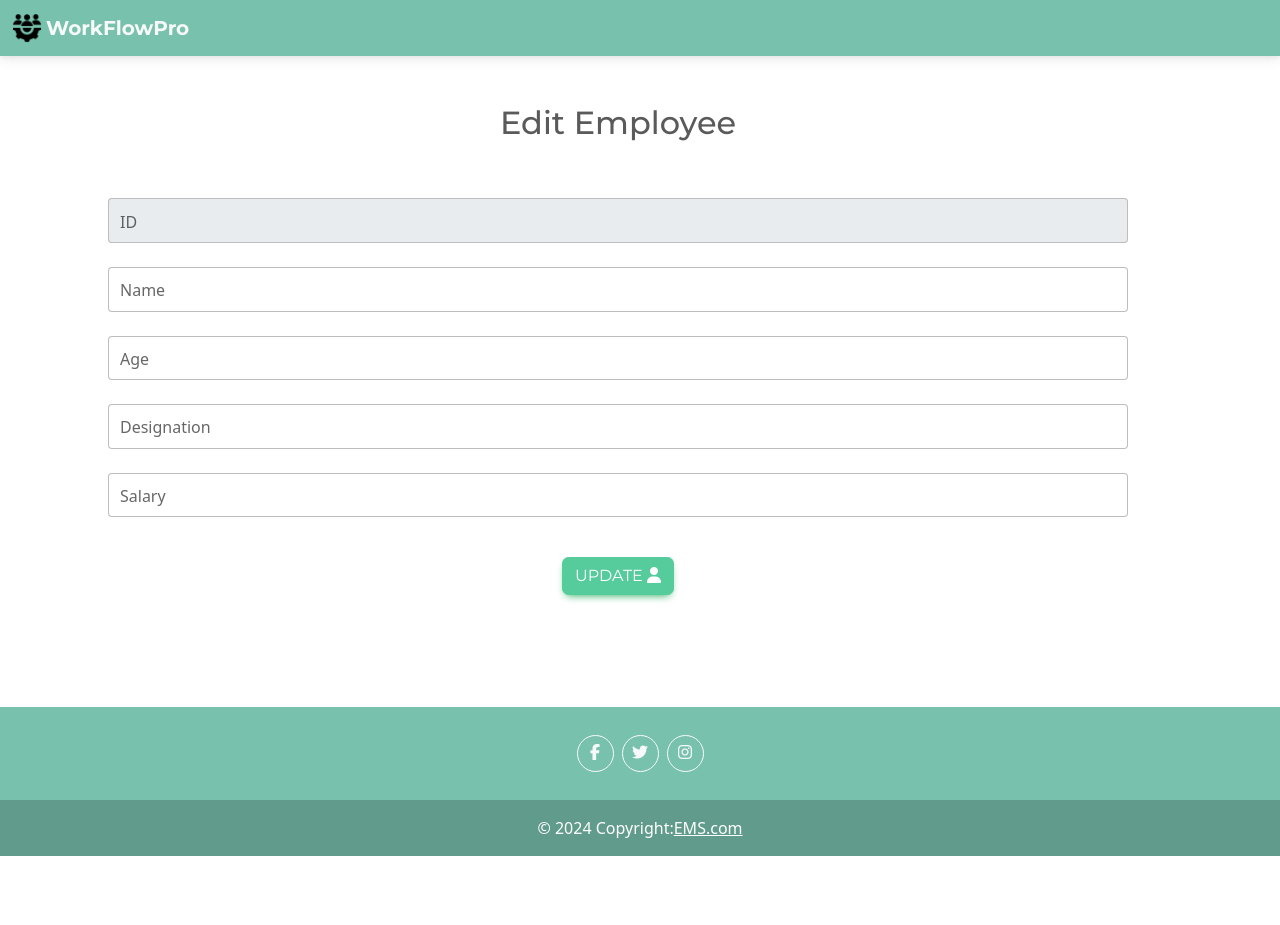
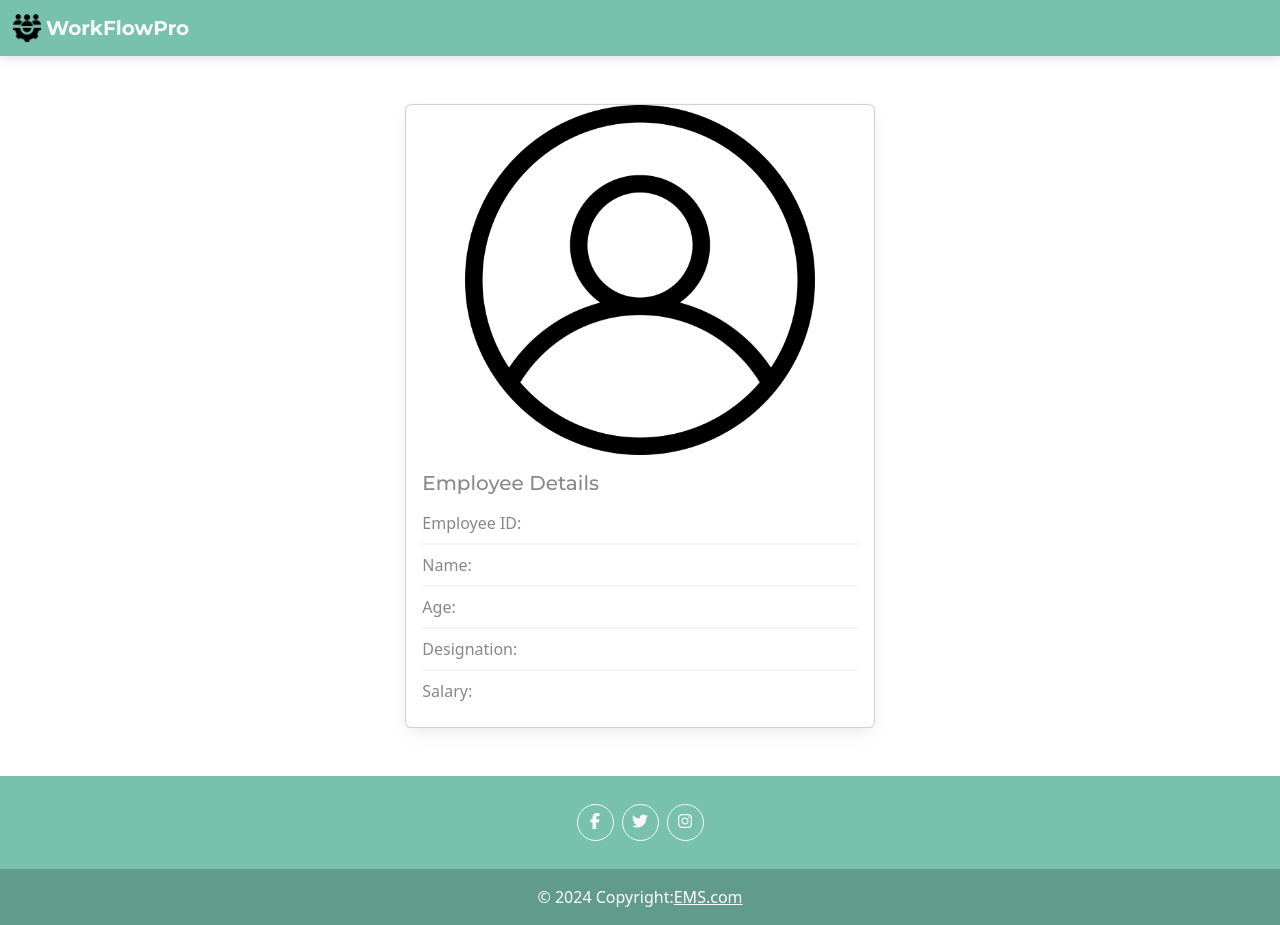
Before and after one commit to AbyG1/Employee-Management-frontend, a React (Create React App) app: page /view/1 in a window 1280 px wide. Before the commit the page ends 856 px from the top, so only its background shows below. Built offline with nearby package versions, Linux system fonts and the light colour scheme; no server answers.

Commit message:
Update code

```diff
--- a/src/Components/View.jsx
+++ b/src/Components/View.jsx
@@ -1,79 +1,76 @@
-import React, { useEffect, useState } from 'react'
-import { MDBInput } from 'mdb-react-ui-kit';
+import React, { useEffect, useState } from 'react';
+import user from '../assets/user.png'
 import axios from 'axios';
-import { useNavigate, useParams } from 'react-router-dom';
 
-function Edit() {
-  //To hold updated values
-  const [eid,setId]=useState("")
-  const [empname,setName]=useState("")
-  const [empage,setAge]=useState("")
-  const [empdesignation,setDesignation]=useState("")
-  const [empsalary,setSalary]=useState("")
+import { MDBListGroup, MDBListGroupItem } from 'mdb-react-ui-kit';
+import {
+  MDBCard,
+  MDBCardBody,
+  MDBCardTitle,
+  MDBCardText,
+  MDBCardImage,
+  MDBBtn,
+  MDBRipple
+} from 'mdb-react-ui-kit';
+import { useParams } from 'react-router-dom';
 
-    //get a particular id from the url
-    const {id}=useParams()
-    console.log(id);//4
+function View() {
 
+  const base_url = 'http://localhost:8000'
+  const [employeeData,setEmployeeData] = useState({})
+
+
+
+  const {id} = useParams()
+  console.log(id)
   //get a particular employee details
-  const getEmployee=async(id)=>{
-    const result = await axios.get(`${base_url}/get-an-employee/${id}`)//employee details
-    console.log(result.data.employees);//object
-    // setEmployeeData(result.data.employees)
-    setId(result.data.employees.id)
-    setName(result.data.employees.name)
-    setAge(result.data.employees.age)
-    setDesignation(result.data.employees.designation)
-    setSalary(result.data.employees.salary)
+  const getEmployee = async(id) => {
+    const result = await axios.get(`${base_url}/get-an-employee/${id}`)
+    console.log(result.data.employees)
+    setEmployeeData(result.data.employees)
+  }
 
-  }
   useEffect(()=>{
     getEmployee(id)
-  },[])
+  },[id])
 
-  const location= useNavigate()
-
-//update function
-    const base_url='http://localhost:8000'
-    //api call to update an employee details
-    const updateEmployee=async(e)=>{
-      e.preventDefault()
-      const body={
-        id:eid,
-        name:empname,
-        age:empage,
-        designation:empdesignation,
-        salary:empsalary
-      }
-        const result= await axios.post(`${base_url}/update-an-employee/${id}`,body)
-        console.log(result);
-        alert(result.data.message)
-        location('/')//back to admin
-    }
+  return (
 
 
-  return (
-    <div>
-      <div className="container text-center m-5">
-        <h2>Edit Employee</h2>
-        <form className='p-5'>
-        <MDBInput onChange={(e)=>setId(e.target.value)} value={eid} label='ID' id='formControlLg' type='text' size='lg' readOnly />
-        <br />
-        <MDBInput onChange={(e)=>setName(e.target.value)} value={empname} label='Name' id='formControlLg' type='text' size='lg' />
-      <br />
-      <MDBInput onChange={(e)=>setAge(e.target.value)}  value={empage}  label='Age' id='formControlLg' type='text' size='lg' />
-      <br />
-      <MDBInput onChange={(e)=>setDesignation(e.target.value)} value={empdesignation}  label='Designation' id='formControlLg' type='text' size='lg' />
-      <br />
-      <MDBInput onChange={(e)=>setSalary(e.target.value)} value={empsalary} label='Salary' id='formControlLg' type='text' size='lg' />
-      <br />
-      <div>
-        <button onClick={(e)=>updateEmployee(e)} className='btn btn-success m-3'>Update <i className='fa-solid fa-user'></i></button>
-      </div>
-        </form>
+
+    <div className='container-fluid'>
+      <div className="row d-flex justify-content-center p-5">
+        <div className="col-md-5 ">
+            <MDBCard>
+                    <MDBRipple rippleColor='light' rippleTag='div' className='bg-image hover-overlay'>
+                      <MDBCardImage src={user} className='w-75 d-block mx-auto' fluid alt='...' />
+                      <a>
+                        <div className='mask' style={{ backgroundColor: 'rgba(251, 251, 251, 0.15)' }}></div>
+                      </a>
+                    </MDBRipple>
+                    <MDBCardBody>
+                      <MDBCardTitle>Employee Details</MDBCardTitle>
+                      {
+                          <MDBCardText>
+
+                              <MDBListGroup  light small>
+                                  <MDBListGroupItem>Employee ID: {employeeData.id}</MDBListGroupItem>
+                                  <MDBListGroupItem>Name: {employeeData.name}</MDBListGroupItem>
+                                  <MDBListGroupItem>Age: {employeeData.age}</MDBListGroupItem>
+                                  <MDBListGroupItem>Designation: {employeeData.designation}</MDBListGroupItem>
+                                  <MDBListGroupItem>Salary: {employeeData.salary}</MDBListGroupItem>
+                            </MDBListGroup>
+
+                      </MDBCardText>
+
+                      }
+
+                    </MDBCardBody>
+            </MDBCard>
+        </div>
       </div>
     </div>
   )
 }
 
-export default Edit
+export default View
```
